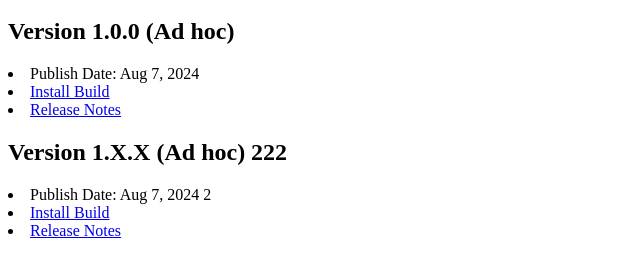
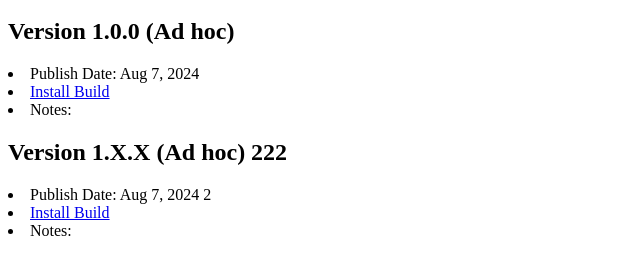
Before and after one commit to ZeroplusBrook/zeroplusBrook.github.io, a plain HTML site: page Pocket_Center_App/pocket_center_list_Index.html in a window 1280 px wide. Shown: the part 100-374 px from the top of the page, without its empty margins (0-640 px from the left). Drawn offline with Linux system fonts and the light colour scheme.

Commit message:
Update pocket_center_list_Index.html

```diff
--- a/Pocket_Center_App/pocket_center_list_Index.html
+++ b/Pocket_Center_App/pocket_center_list_Index.html
@@ -17,7 +17,8 @@
           <a href="itms-services://?action=download-manifest&url=https://jeffliuapple.github.io/manifest.plist">Install Build</a>
         </li>
         <li>
-          <a href="https://github.com/razeware/emitron-iOS/releases/tag/v1.X.X">Release Notes</a>
+<!--           <a href="https://github.com/razeware/emitron-iOS/releases/tag/v1.X.X">Release Notes</a> -->
+             <a> Notes: </a>
         </li>
     </body>
         <body>
@@ -29,7 +30,8 @@
           <a href="itms-services://?action=download-manifest&url=https://jeffliuapple.github.io/manifest.plist">Install Build</a>
         </li>
         <li>
-          <a href="https://github.com/razeware/emitron-iOS/releases/tag/v1.X.X">Release Notes</a>
+<!--           <a href="https://github.com/razeware/emitron-iOS/releases/tag/v1.X.X">Release Notes</a> -->
+             <a> Notes: </a>
         </li>
     </body>
 </html>
```
